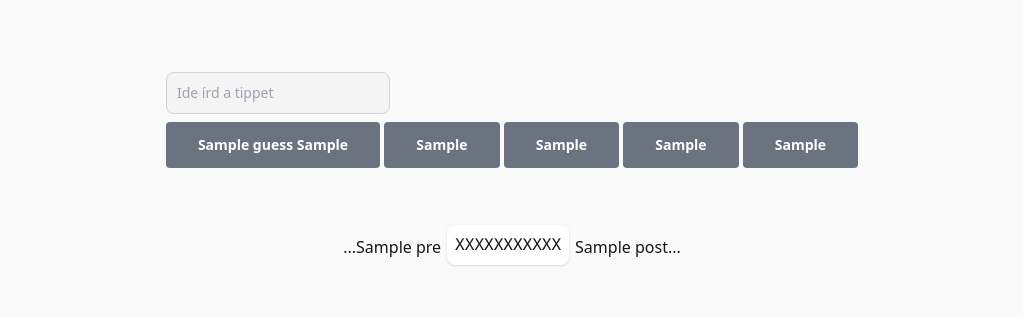
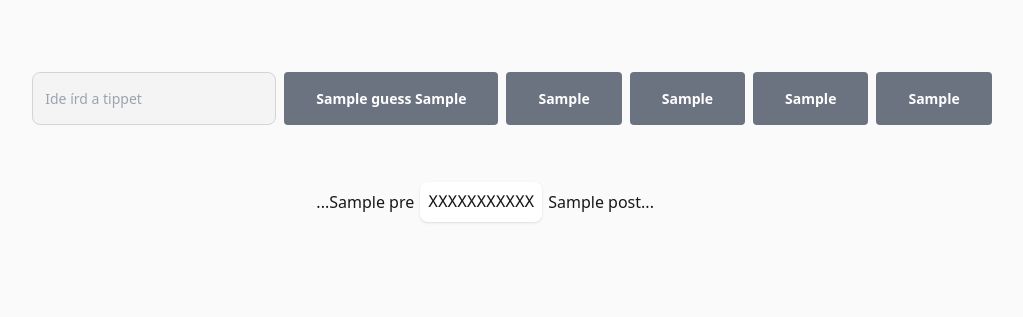
Before and after one commit to ELTE-DH/word-guessing-game, a Flask app: template templates/layout.html in a window 1280 px wide. Shown: the part 96-413 px from the top of the page, without its empty margins (128-1151 px from the left). Run offline with Flask 2, Linux system fonts and the light colour scheme; the template is opened without the code that fills it: most values are stand-ins (such as "Sample title", 1, 10 or a date in 2020); parts of the project's set-up code (start-up, migrations or seed data) failed here and were passed over.

Commit message:
improvements, fixes
Menu ordered in one line,
prev guesses on the left side, other prev guesses on the right side of the page,
example sentences align center fix,
new animation when game ends,
tailwindcss files added

```diff
--- a/static/style.css
+++ b/static/style.css
@@ -746,14 +746,14 @@ body {
 
 .dh-guess-input {
   margin-bottom: 0.5rem;
-  display: block;
+  display: inline-block;
   border-radius: 0.5rem;
   border-width: 1px;
   --tw-border-opacity: 1;
   border-color: rgb(212 212 216 / var(--tw-border-opacity));
   --tw-bg-opacity: 1;
   background-color: rgb(244 244 245 / var(--tw-bg-opacity));
-  padding: 0.625rem;
+  padding: 0.75rem;
   --tw-text-opacity: 1;
   color: rgb(24 24 27 / var(--tw-text-opacity));
 }
@@ -840,16 +832,18 @@ body {
   margin: 0.5rem;
 }
 
+.mx-1 {
+  margin-left: 0.25rem;
+  margin-right: 0.25rem;
+}
+
+.my-2 {
+  margin-top: 0.5rem;
+  margin-bottom: 0.5rem;
+}
+
 .mb-10 {
   margin-bottom: 2.5rem;
-}
-
-.ml-1 {
-  margin-left: 0.25rem;
-}
-
-.mr-1 {
-  margin-right: 0.25rem;
 }
 
 .mt-10 {
@@ -862,6 +856,18 @@ body {
 
 .mt-3 {
   margin-top: 0.75rem;
+}
+
+.mr-2 {
+  margin-right: 0.5rem;
+}
+
+.ml-2 {
+  margin-left: 0.5rem;
+}
+
+.mt-12 {
+  margin-top: 3rem;
 }
 
 .flex {
@@ -884,12 +890,36 @@ body {
   min-height: 100%;
 }
 
+.w-10\/12 {
+  width: 83.333333%;
+}
+
 .w-full {
   width: 100%;
 }
 
 .w-screen {
   width: 100vw;
+}
+
+.shrink {
+  flex-shrink: 1;
+}
+
+.grow {
+  flex-grow: 1;
+}
+
+.basis-1\/6 {
+  flex-basis: 16.666667%;
+}
+
+.basis-2\/3 {
+  flex-basis: 66.666667%;
+}
+
+.basis-\[40\%\] {
+  flex-basis: 40%;
 }
 
 .-translate-y-12 {
@@ -910,10 +940,8 @@ body {
   cursor: not-allowed;
 }
 
-.appearance-none {
-  -webkit-appearance: none;
-     -moz-appearance: none;
-          appearance: none;
+.flex-row {
+  flex-direction: row;
 }
 
 .flex-col {
--- a/templates/layout.html
+++ b/templates/layout.html
@@ -3,7 +3,10 @@
     <head>
         <title>{{ui_strings.title}}</title>
         <meta charset="utf-8">
+        <!--for real use-->
         <link rel="stylesheet" href="static/style.css">
+        <!--for editing tailwindcss-->
+        <link rel="stylesheet" href="../static/style.css">
         <script>
         function change() {
 
@@ -65,9 +68,9 @@
 
         <section class="dh-page-container mt-10 mb-10">
         <div class="dh-page-frame">
-        <form action="" method="get" class="">
+        <form action="" method="get" class="w-10/12">
                 {% with messages = get_flashed_messages() -%}
-                <div >
+                <div class="text-center">
                     <ul>
                     {%- if messages -%}
                     {%- for message in messages %}
@@ -79,13 +82,15 @@
                     </ul>
                 </div>
                 {% endwith -%}
-                <div >
+                <div class="flex flex-row">
+                <div class="basis-1/6 mr-2">
                 {% if previous_guesses|length > 0 -%}
+                  <div class="text-right p-2 m-2 border-r  dark:border-zinc-700">
                     {{ ui_strings.previous_guesses }}:
                     {%- for word, similarity in previous_guesses %}
                     <input type="hidden" name="previous_guesses[]" value="{{ word }}">
                     {%- endfor %}
-                    <ul>
+                    <ul class="">
                         {%- for word, similarity in previous_guesses %}
                         {%- if similarity|length > 0 -%}
                         <li >{{ word }} ({{ similarity }})</li>
@@ -94,66 +99,70 @@
                         {%- endif -%}
                         {%- endfor %}
                     </ul>
+                  </div>
                 {% endif -%}
                 </div>
-                <div class="flex flex-col items-center">
+                <div class="basis-2/3 flex flex-col items-center">
 
-                    <div class="m-2">
-                    <label class="hidden" for="guessed_word">Tipp: </label><input class="dh-guess-input" placeholder="Ide írd a tippet" maxlength="{{ word_length }}" autofocus onchange="change();" onkeypress="change();" onpaste="change();" oninput="change();" type="text" name="guessed_word" id="guessed_word"  {% if not buttons_enabled.guess %}disabled{%endif%}>
+                    <div class="m-2 w-full flex flex-row">
+                    <input class="grow h-full mx-1 dh-guess-input" placeholder="Ide írd a tippet" maxlength="{{ word_length }}" autofocus onchange="change();" onkeypress="change();" onpaste="change();" oninput="change();" type="text" name="guessed_word" id="guessed_word"  {% if not buttons_enabled.guess %}disabled{%endif%}>
 
-                    <input type="submit" class="{% if not buttons_enabled.guess %}cursor-not-allowed dh-btn-disabled{%else%} dh-btn-green1 {%endif%}" name="guess" id="guess" value="{{ ui_strings.guess }} {{ word_length_str }}" {% if not buttons_enabled.guess %}disabled{%endif%}>
-                    <input type="submit" class="{% if not buttons_enabled.next_line %}cursor-not-allowed dh-btn-disabled{%else%} dh-btn-green1 {%endif%}" name="next_line" value="{{ ui_strings.next_line }}" {% if not buttons_enabled.next_line %}disabled{%endif%}>
-                    <input type="submit" class="{% if not buttons_enabled.give_up %}cursor-not-allowed dh-btn-disabled{%else%} dh-btn-green1 {%endif%}" name="give_up" value="{{ ui_strings.give_up }}" {% if not buttons_enabled.give_up %}disabled{%endif%}>
-                    <input type="submit" class="{% if not buttons_enabled.new_game %}cursor-not-allowed dh-btn-disabled{%else%} dh-btn-green1 {%endif%}" name="new_game" value="{{ ui_strings.new_game }}" {% if not buttons_enabled.new_game %}disabled{%endif%}>
-                    <input type="submit" class="{% if not buttons_enabled.new_game_vs_other %}cursor-not-allowed dh-btn-disabled{%else%} dh-btn-green1 {%endif%}" name="new_game_vs_other" value="{{ ui_strings.new_game_vs_other }}" {% if not buttons_enabled.new_game_vs_other %}disabled{%endif%}>
+                    <input type="submit" class="mx-1 {% if not buttons_enabled.guess %}cursor-not-allowed dh-btn-disabled{%else%} dh-btn-green1 {%endif%}" name="guess" id="guess" value="{{ ui_strings.guess }} {{ word_length_str }}" {% if not buttons_enabled.guess %}disabled{%endif%}>
+                    <input type="submit" class="mx-1 {% if not buttons_enabled.next_line %}cursor-not-allowed dh-btn-disabled{%else%} dh-btn-green1 {%endif%}" name="next_line" value="{{ ui_strings.next_line }}" {% if not buttons_enabled.next_line %}disabled{%endif%}>
+                    <input type="submit" class="mx-1 {% if not buttons_enabled.give_up %}cursor-not-allowed dh-btn-disabled{%else%} dh-btn-green1 {%endif%}" name="give_up" value="{{ ui_strings.give_up }}" {% if not buttons_enabled.give_up %}disabled{%endif%}>
+                    <input type="submit" class="mx-1 {% if not buttons_enabled.new_game %}cursor-not-allowed dh-btn-disabled{%else%} dh-btn-green1 {%endif%}" name="new_game" value="{{ ui_strings.new_game }}" {% if not buttons_enabled.new_game %}disabled{%endif%}>
+                    <input type="submit" class="mx-1 {% if not buttons_enabled.new_game_vs_other %}cursor-not-allowed dh-btn-disabled{%else%} dh-btn-green1 {%endif%}" name="new_game_vs_other" value="{{ ui_strings.new_game_vs_other }}" {% if not buttons_enabled.new_game_vs_other %}disabled{%endif%}>
                     </div>
 
                     {%- for line_id, pre, word, post in displayed_lines %}
                     <input type="hidden" name="displayed_lines[]" value="{{ line_id }}">
                     {%- endfor %}
-                    <table class="m-12">
-                        <tbody>
+                    <table class="mt-12 w-full">
+                        <tbody class="flex flex-col justify-center">
                             {%- for line_id, left, word, right in displayed_lines %}
                             {% if loop.first %}
-                            <tr class="{% if not buttons_enabled.new_game %}transition-opacity ease-in-out delay-500 duration-500  opacity-0 sentence-line-first{%endif%}">
-                                <td class="text-right">...{{ left }}</td>
-                                <td >
+                            <tr class="flex {% if not buttons_enabled.new_game %}transition-opacity ease-in-out delay-500 duration-500  opacity-0 sentence-line-first{%endif%}">
+                                <td class="basis-[40%] my-2 text-right">...{{ left }}</td>
+                                <td class="">
                                   <div class="flip-card relative [transform-style:preserve-3d] {% if buttons_enabled.new_game %} is_flip transition ease-in-out  delay-300 duration-500 {%endif%} font-mono">
                                     <div class="flip-card-back h-full [backface-visibility:hidden] text-center bg-white rounded-lg shadow dark:border md:mt-0 sm:max-w-md dark:bg-zinc-800 dark:border-zinc-700 p-2 m-1">XXXX</div>
                                     <div class="flip-card-front absolute inset-0 h-full [transform:rotateY(180deg)] [backface-visibility:hidden] text-center bg-white rounded-lg shadow dark:border md:mt-0 sm:max-w-md dark:bg-zinc-800 dark:border-zinc-700 p-2 m-1">{{ word }}</div>
                                   </div>
                                  </td>
-                                <td class="text-left">{{ right }}...</td>
+                                <td class="basis-[40%] my-2 text-left">{{ right }}...</td>
                             </tr>
                             {%else%}
-                            <tr class="{% if not buttons_enabled.new_game %}-translate-y-12 transition ease-in-out delay-300 sentence-line-other{%endif%}">
-                              <td class="text-right">...{{ left }}</td>
+                            <tr class="flex {% if not buttons_enabled.new_game %}-translate-y-12 transition ease-in-out delay-300 sentence-line-other{%endif%}">
+                              <td class="basis-[40%] my-2 text-right">...{{ left }}</td>
                               <td >
                                 <div class="flip-card relative [transform-style:preserve-3d] {% if buttons_enabled.new_game %} is_flip transition ease-in-out  delay-300 duration-500 {%endif%} font-mono">
                                   <div class="flip-card-back h-full [backface-visibility:hidden] text-center bg-white rounded-lg shadow dark:border md:mt-0 sm:max-w-md dark:bg-zinc-800 dark:border-zinc-700 p-2 m-1">XXXX</div>
                                   <div class="flip-card-front absolute inset-0 h-full [transform:rotateY(180deg)] [backface-visibility:hidden] text-center bg-white rounded-lg shadow dark:border md:mt-0 sm:max-w-md dark:bg-zinc-800 dark:border-zinc-700 p-2 m-1">{{ word }}</div>
                                 </div>
                                </td>
-                              <td class="text-left">{{ right }}...</td>
+                              <td class="basis-[40%] my-2 text-left">{{ right }}...</td>
                             </tr>
                             {% endif %}
                             {%- endfor %}
                         </tbody>
                     </table>
                 </div>
-                <div >
-                <input type="hidden" name="other_guess_state" value="{{ other_guess_state }}">
-                {% if previous_guesses_other|length > 0 -%}
-                    {{ ui_strings.previous_guesses_other }}:
-                    {%- for word, similarity in previous_guesses_other %}
-                    <input type="hidden" name="previous_guesses_other[]" value="{{ word }}">
-                    {%- endfor %}
-                    <ul>
-                        {%- for word, similarity in previous_guesses_other %}
-                        <li >{{ word }} ({{ similarity }})</li>
-                        {%- endfor %}
-                    </ul>
-                {% endif -%}
+                <div class="basis-1/6 ml-2 ">
+                  <input type="hidden" name="other_guess_state" value="{{ other_guess_state }}">
+                  {% if previous_guesses_other|length < 0 -%}
+                      <div class="text-left border-l dark:border-zinc-700">
+                      {{ ui_strings.previous_guesses_other }}:
+                      {%- for word, similarity in previous_guesses_other %}
+                      <input type="hidden" name="previous_guesses_other[]" value="{{ word }}">
+                      {%- endfor %}
+                      <ul>
+                          {%- for word, similarity in previous_guesses_other %}
+                          <li >{{ word }} ({{ similarity }})</li>
+                          {%- endfor %}
+                      </ul>
+                      </div>
+                  {% endif -%}
+                </div>
                 </div>
         </form>
         <div class="hidden">
```
Also changed, not shown: other parts of static/style.css (+19 -38 lines), tailwind/tailwind.config.js (added, +42 -0 lines), tailwind/README.md (added), tailwind/tailwind.css (added).
